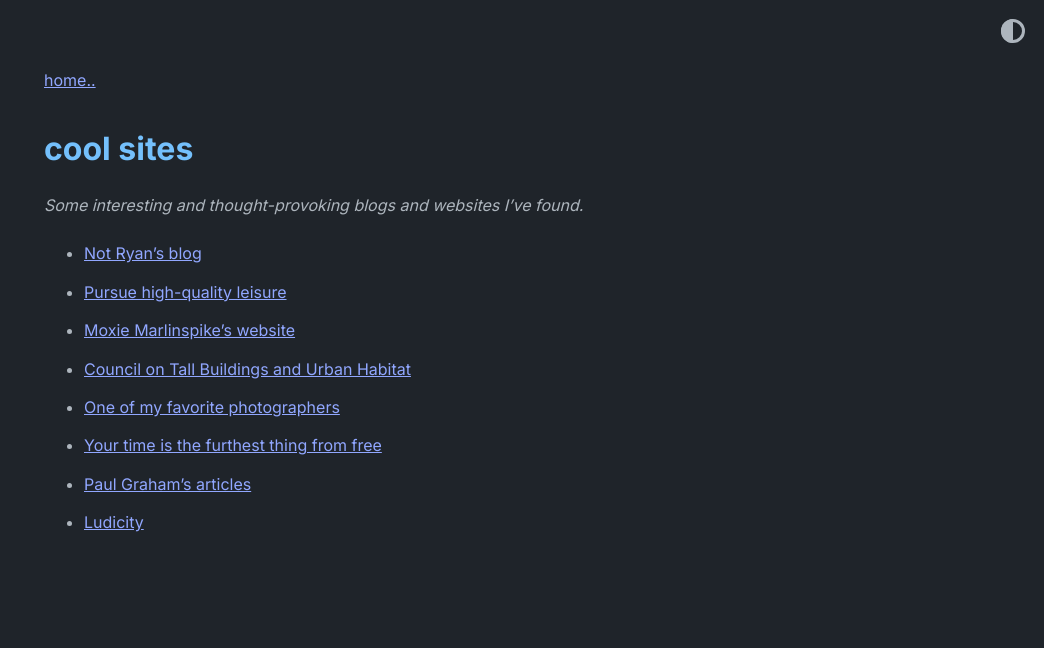
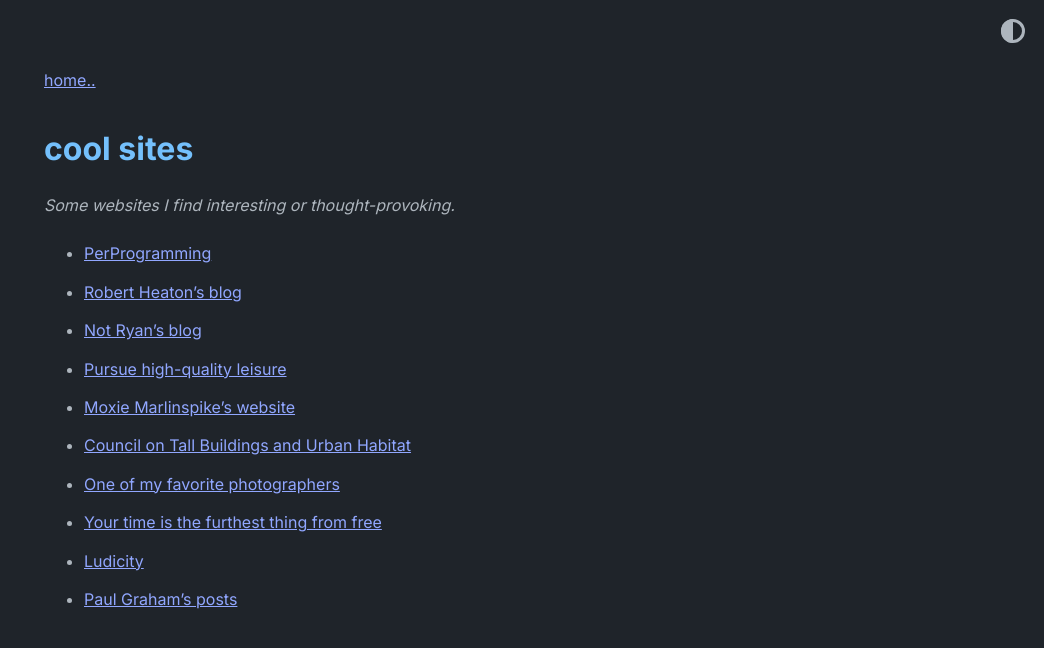
Before and after one commit to ike091/ike091.github.io, a Jekyll site: the page built from _posts/2023-11-16-cool-sites.md, in a window 1280 px wide. Shown: the top 648 px of the page, without its empty margins (236-1280 px from the left). Built offline with Jekyll 4.4.1, drawn with Linux system fonts in a browser that asks for light colours.

Commit message:
Update website

```diff
--- a/_config.yml
+++ b/_config.yml
@@ -2,8 +2,7 @@
 author: Isaak
 url: https://ike091.github.io # root address of the site
 description: > # description of the site (multiple lines allowed)
-  Hey, I'm Isaak.
-  I recently graudated from the University of Utah in computer science.
+  Hey, I'm Isaak, a computer science graudate from the University of Utah.
   When I'm not coding, you can find me taking pictures, traveling, mountain biking, or rock climbing.
 
 permalink: /:slug
--- a/_posts/2023-11-16-cool-sites.md
+++ b/_posts/2023-11-16-cool-sites.md
@@ -6,8 +6,10 @@
 published: true
 ---
 
-_Some interesting and thought-provoking blogs and websites I've found._
+_Some websites I find interesting or thought-provoking._
 
+- [PerProgramming](https://perprogramming.com/)
+- [Robert Heaton's blog](https://robertheaton.com/)
 - [Not Ryan's blog](https://blog.notryan.com/)
 - [Pursue high-quality
   leisure](https://www.deprocrastination.co/blog/pursue-high-quality-leisure)
@@ -15,5 +17,8 @@
 - [Council on Tall Buildings and Urban Habitat](https://www.ctbuh.org/)
 - [One of my favorite photographers](https://gagosian.com/artists/gregory-crewdson/)
 - [Your time is the furthest thing from free](https://www.reddit.com/r/nosurf/comments/awujub/your_time_is_the_furthest_thing_from_free/)
-- [Paul Graham's articles](http://www.paulgraham.com/articles.html)
 - [Ludicity](https://ludic.mataroa.blog/)
+- [Paul Graham's posts](http://www.paulgraham.com/articles.html)
+  <!-- - [Aphyr (the guy who made Jepsen)](https://aphyr.com/) -->
+  <!-- - [Dan Luu's blog](https://danluu.com/) -->
+  <!-- - [Brandon Sanderson Essay](https://www.brandonsanderson.com/outside/) -->
```
Also changed, not shown: _posts/2024-03-20-patagonia.md (added, +15 -0 lines), about.md (+1 -2 lines), assets/images/funny/every-gun.jpeg (added), 1 other file.
